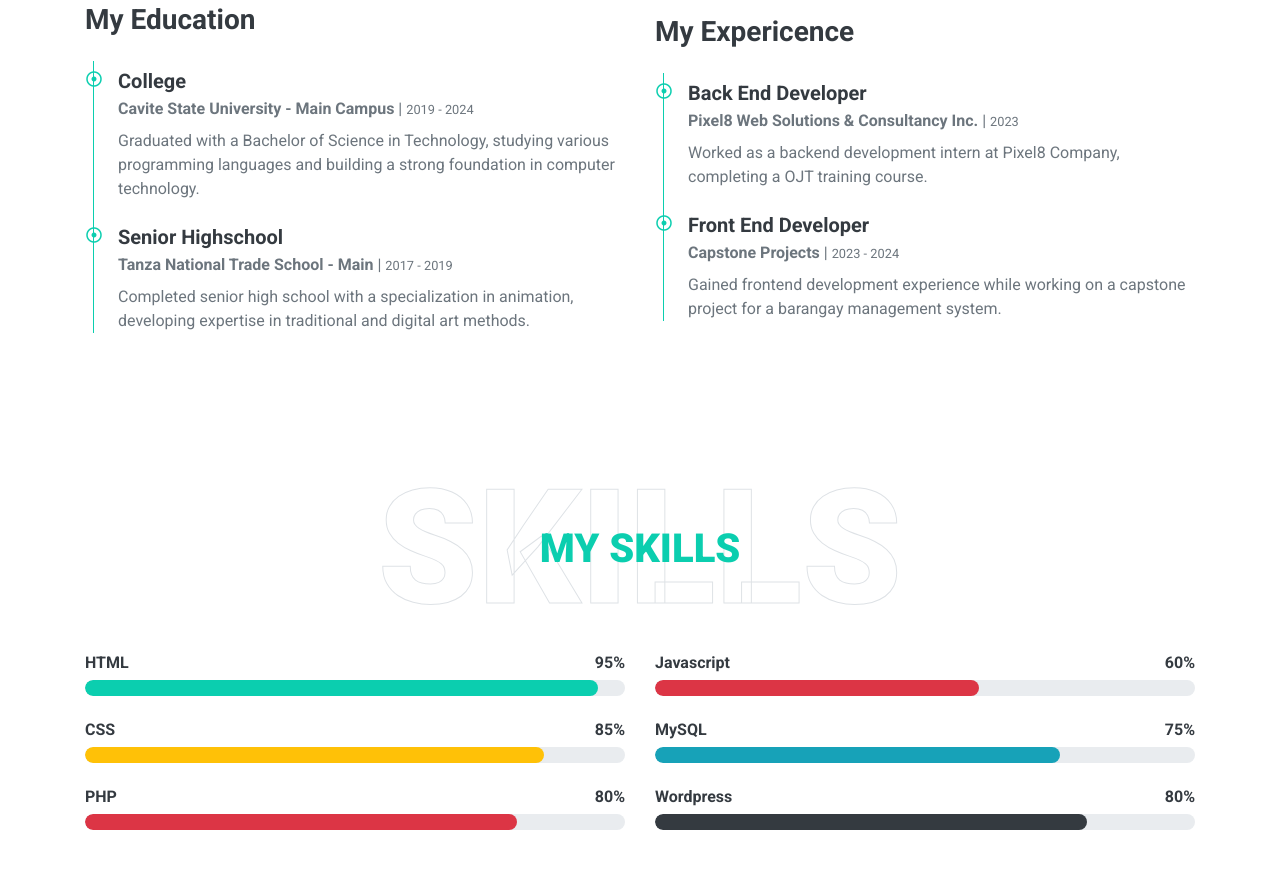
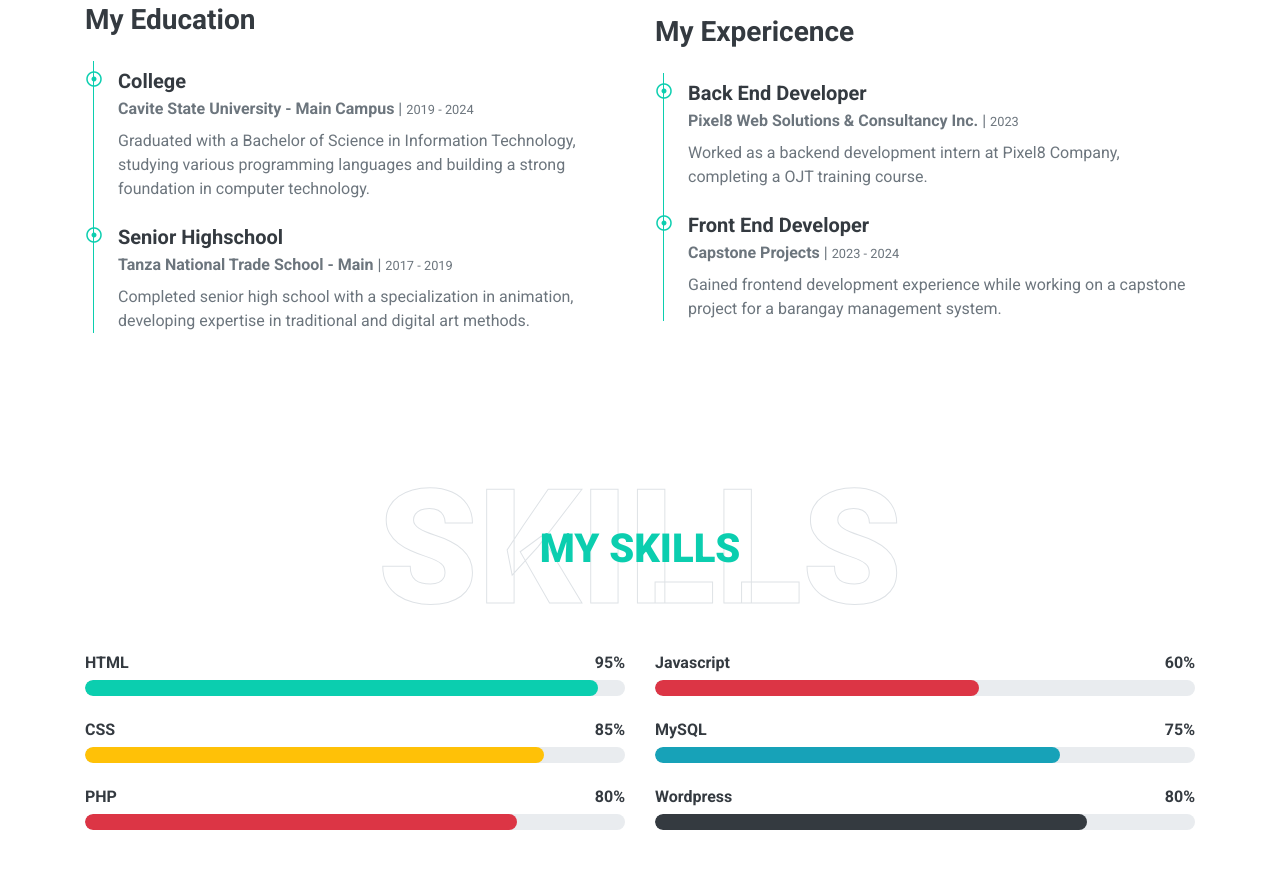
Before and after one commit to Adrean77/Adrean-Madrio, a plain HTML site: page index.html in a window 1280 px wide. Shown: the part 1834-2703 px from the top of the page. Drawn offline with nearby package versions, Linux system fonts and the light colour scheme.

Commit message:
update html

```diff
--- a/index.html
+++ b/index.html
@@ -149,7 +149,7 @@
                             <i class="far fa-dot-circle text-primary position-absolute" style="top: 2px; left: -32px;"></i>
                             <h5 class="font-weight-bold mb-1">College</h5>
                             <p class="mb-2"><strong>Cavite State University - Main Campus</strong> | <small>2019 - 2024</small></p>
-                            <p>Graduated with a Bachelor of Science in Technology, studying various programming languages and building a strong foundation in computer technology.</p>
+                            <p>Graduated with a Bachelor of Science in Information Technology, studying various programming languages and building a strong foundation in computer technology.</p>
                         </div>
                         <div class="position-relative mb-4">
                             <i class="far fa-dot-circle text-primary position-absolute" style="top: 2px; left: -32px;"></i>
```
